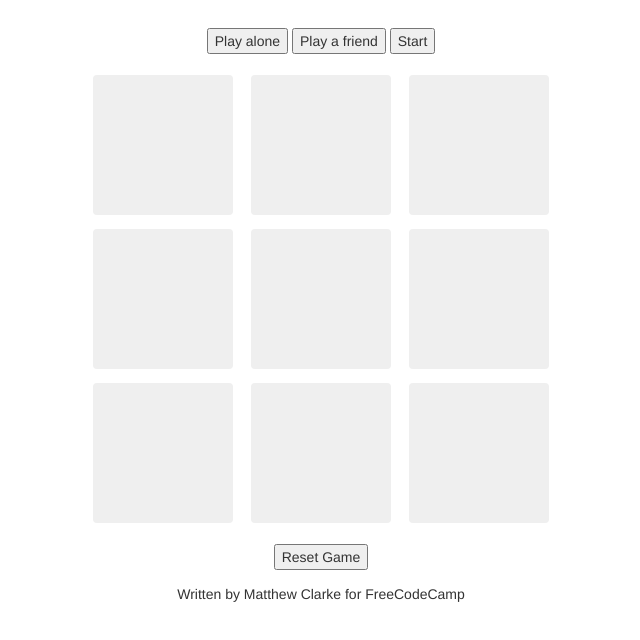
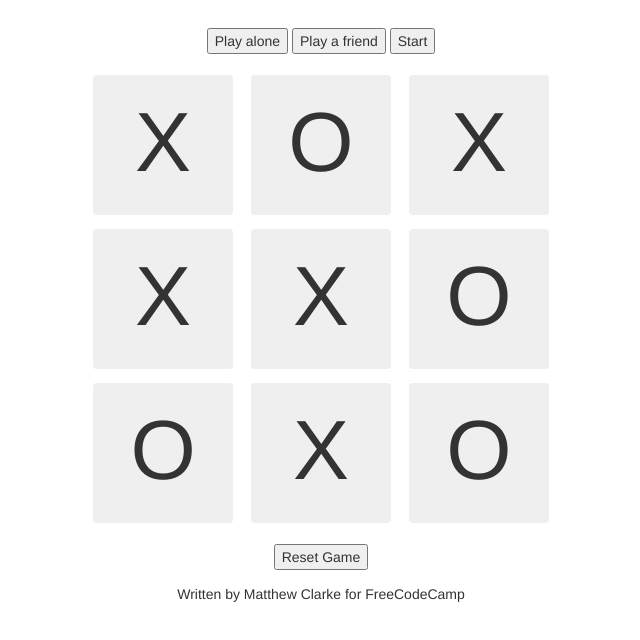
Before and after one commit to MattClarke131/tictactoeFCC, a plain HTML site: page index.html in a window 1280 px wide. Shown: the whole page, without its empty margins (319-959 px from the left). Drawn offline with nearby package versions, Linux system fonts and the light colour scheme.

Commit message:
format text size of X's and O's

```diff
--- a/index.html
+++ b/index.html
@@ -21,19 +21,37 @@
       <div class="ticTacToeGame">
         <div class="gameBoard">
           <div class="">
-            <button class="btn tictactoeButton" data-xAxis=0 data-yAxis=2></button>
-            <button class="btn tictactoeButton" data-xAxis=1 data-yAxis=2></button>
-            <button class="btn tictactoeButton" data-xAxis=2 data-yAxis=2></button>
+            <button class="btn tictactoeButton" data-xAxis=0 data-yAxis=2>
+              <p> X </p>
+             </button>
+            <button class="btn tictactoeButton" data-xAxis=1 data-yAxis=2>
+              <p> O </p>
+             </button>
+            <button class="btn tictactoeButton" data-xAxis=2 data-yAxis=2>
+              <p> X </p>
+             </button>
           </div>
           <div>
-            <button class="btn tictactoeButton" data-xAxis=0 data-yAxis=1></button>
-            <button class="btn tictactoeButton" data-xAxis=1 data-yAxis=1></button>
-            <button class="btn tictactoeButton" data-xAxis=2 data-yAxis=1></button>
+            <button class="btn tictactoeButton" data-xAxis=0 data-yAxis=1>
+              <p> X </p>
+             </button>
+            <button class="btn tictactoeButton" data-xAxis=1 data-yAxis=1>
+              <p> X </p>
+             </button>
+            <button class="btn tictactoeButton" data-xAxis=2 data-yAxis=1>
+              <p> O </p>
+             </button>
           </div>
           <div>
-            <button class="btn tictactoeButton" data-xAxis=0 data-yAxis=0></button>
-            <button class="btn tictactoeButton" data-xAxis=1 data-yAxis=0></button>
-            <button class="btn tictactoeButton" data-xAxis=2 data-yAxis=0></button>
+            <button class="btn tictactoeButton" data-xAxis=0 data-yAxis=0>
+              <p> O </p>
+             </button>
+            <button class="btn tictactoeButton" data-xAxis=1 data-yAxis=0>
+              <p> X </p>
+             </button>
+            <button class="btn tictactoeButton" data-xAxis=2 data-yAxis=0>
+              <p> O </p>
+             </button>
           </div>
         </div>
         <button class="resetButton">
--- a/style.css
+++ b/style.css
@@ -18,6 +18,9 @@
   margin: .5em;
 }
 
+.tictactoeButton p {
+  font-size: 6em;
+}
 
 footer {
   text-align: center;
```
